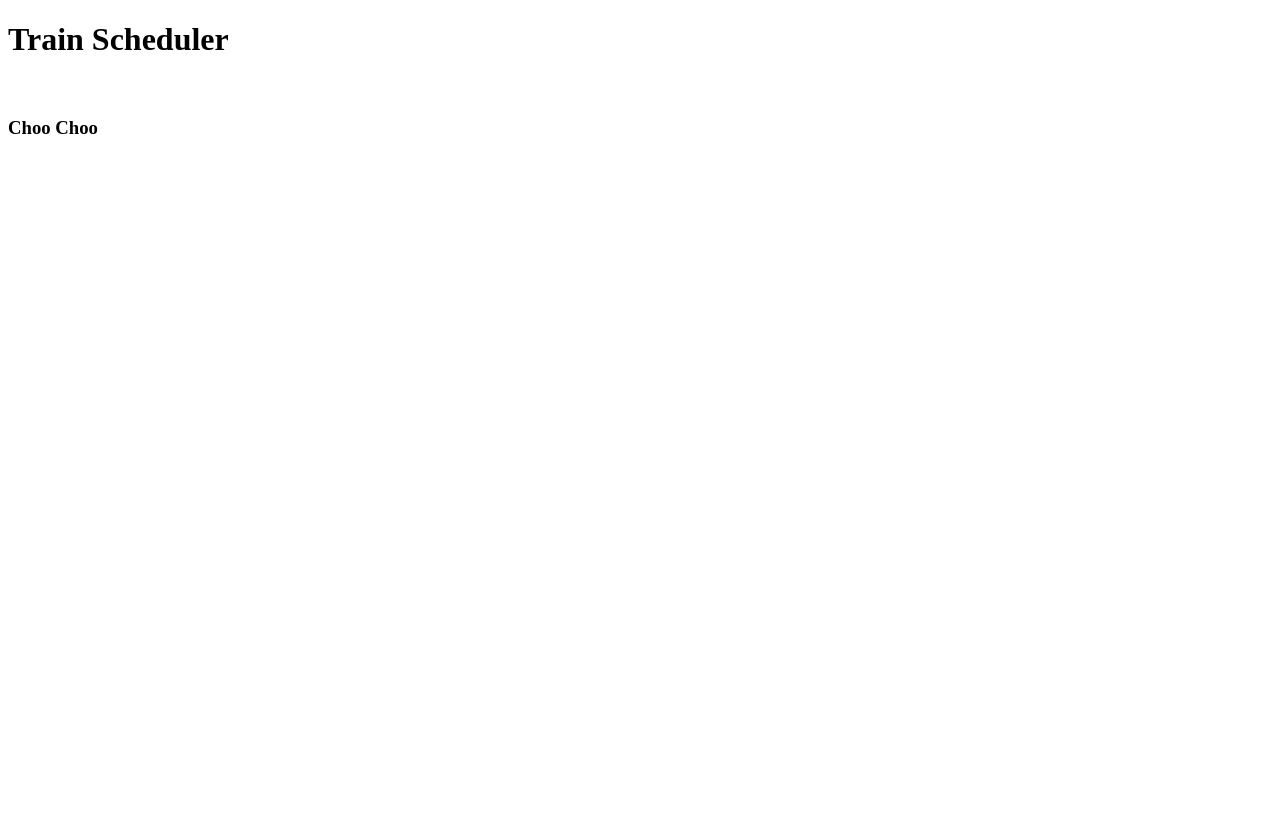
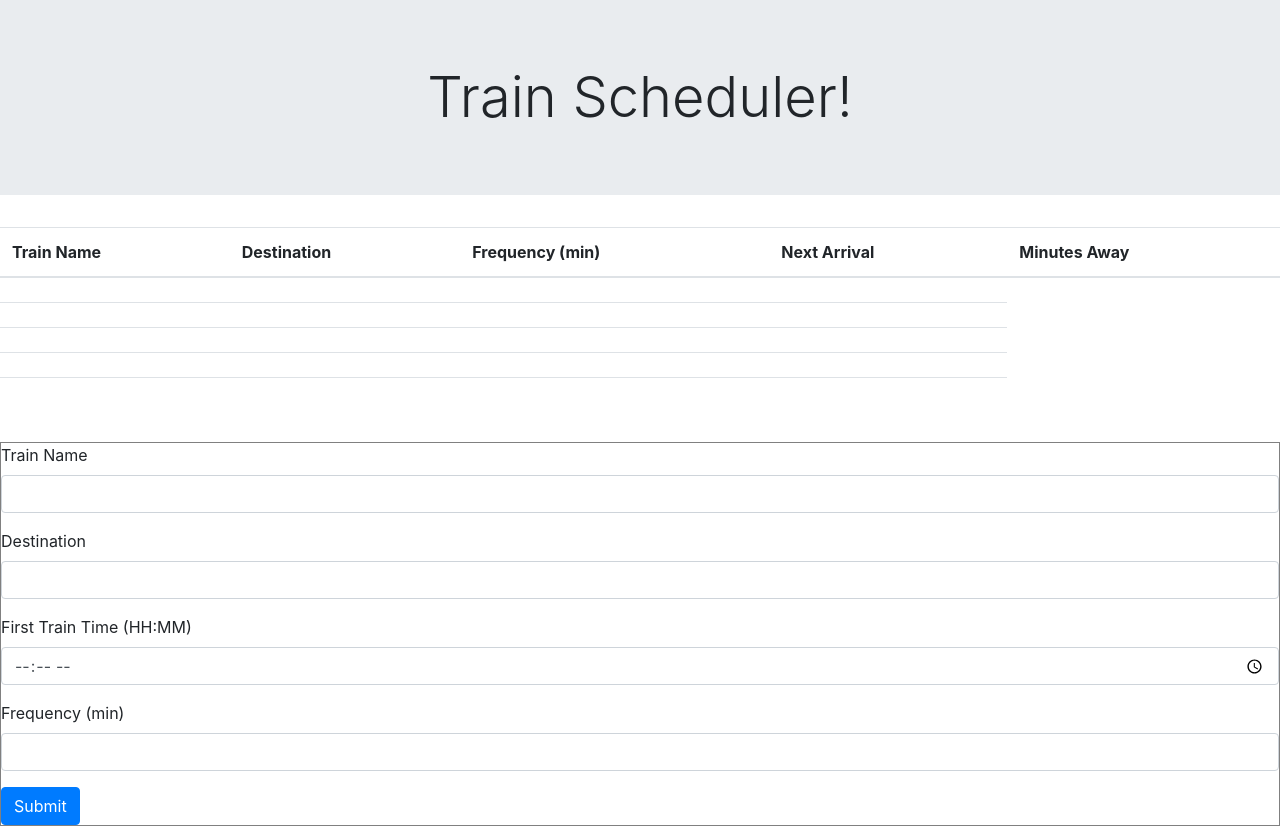
Before and after one commit to wilsonprevette/TrainScheduler, a plain HTML site: page index.html in a window 1280 px wide. Before the commit the page ends 800 px from the top, so only its background shows below. Drawn offline with nearby package versions, Linux system fonts and the light colour scheme.

Commit message:
layout changes

```diff
--- /dev/null
+++ b/assets/css/styles.css
@@ -0,0 +1,11 @@
+#topText {
+    position: relative;
+    margin: auto;
+    text-align: center;
+}
+
+#submitForm {
+    border: gray;
+    border-width: 1px;
+    border-style: solid;
+}
--- a/code.js
+++ b/assets/js/logic.js
@@ -1,4 +1,3 @@
-<script src="https://www.gstatic.com/firebasejs/5.0.4/firebase.js"></script>
 <script>
   // Initialize Firebase
   var config = {
@@ -9,7 +8,9 @@
     storageBucket: "",
     messagingSenderId: "522211035942"
   };
+
   firebase.initializeApp(config);
 
   var database = firebase.database();
+
 </script>
--- a/index.html
+++ b/index.html
@@ -1,34 +1,87 @@
 <!DOCTYPE html>
 <html>
+
 <head>
     <title>Train Scheduler</title>
+    <link rel="stylesheet" href="https://stackpath.bootstrapcdn.com/bootstrap/4.1.1/css/bootstrap.min.css" integrity="sha384-WskhaSGFgHYWDcbwN70/dfYBj47jz9qbsMId/iRN3ewGhXQFZCSftd1LZCfmhktB"
+        crossorigin="anonymous">
+    <link rel="stylesheet" href="assets/css/styles.css">
+    <script src="assets/js/logic.js"></script>
+    <script src="https://www.gstatic.com/firebasejs/5.0.4/firebase.js"></script>
 </head>
+
 <body>
-    <div>
-        <h1>Train Scheduler</h1><br>
-        <h3>Choo Choo</h3>
-    </div><br>
+    <div class="jumbotron jumbotron-fluid">
+        <div class="container">
+            <h1 id="topText" class="display-4">Train Scheduler!</h1>
+        </div>
+    </div>
 
-    <table id="schedule" style="width:100%">
-
-    </table><br>
-
+    <div class="table-responsive-md">
+        <table class="table">
+            <thead>
+                <tr>
+                    <th scope="col">Train Name</th>
+                    <th scope="col">Destination</th>
+                    <th scope="col">Frequency (min)</th>
+                    <th scope="col">Next Arrival</th>
+                    <th scope="col">Minutes Away</th>
+                </tr>
+            </thead>
+            <tbody>
+                <tr>
+                    <th id="firstRow" scope="row"></th>
+                    <td></td>
+                    <td></td>
+                    <td></td>
+                </tr>
+                <tr>
+                    <th id="secondRow" scope="row"></th>
+                    <td></td>
+                    <td></td>
+                    <td></td>
+                </tr>
+                <tr>
+                    <th id="thirdRow" scope="row"></th>
+                    <td colspan="2"></td>
+                    <td></td>
+                </tr>
+                <tr>
+                    <th id="fourthRow" scope="row"></th>
+                    <td></td>
+                    <td></td>
+                    <td></td>
+                </tr>
+                <tr>
+                    <th id="fifthRow" scope="row"></th>
+                    <td></td>
+                    <td></td>
+                    <td></td>
+                </tr>
+            </tbody>
+        </table>
+    </div>
+    <br>
+    <form id="submitForm">
+        <div class="form-group">
+            <label for="train">Train Name</label>
+            <input type="text" class="form-control" id="inputTrain" aria-describedby="emailHelp">
+        </div>
+        <div class="form-group">
+            <label for="destination">Destination</label>
+            <input type="text" class="form-control" id="inputDest">
+        </div>
+        <div class="form-group">
+            <label for="trainTime">First Train Time (HH:MM)</label>
+            <input type="time" class="form-control" id="trainTime">
+        </div>
+        <div class="form-group">
+            <label for="frequency">Frequency (min)</label>
+            <input type="number" class="form-control" id="frequency">
+        </div>
+        <button type="submit" id="submit" class="btn btn-primary">Submit</button>
+    </form>
 
 </body>
+
 </html>
-
-<script src="https://www.gstatic.com/firebasejs/5.0.4/firebase.js"></script>
-<script>
-  // Initialize Firebase
-  var config = {
-    apiKey: "AIzaSyBWmpN0ZkIQiXYVKFEA7e0ELlp9h1F92qo",
-    authDomain: "trainschedule-7a2e6.firebaseapp.com",
-    databaseURL: "https://trainschedule-7a2e6.firebaseio.com",
-    projectId: "trainschedule-7a2e6",
-    storageBucket: "",
-    messagingSenderId: "522211035942"
-  };
-  firebase.initializeApp(config);
-
-  var database = firebase.database();
-</script>
```
Also changed, not shown: style.css (deleted).
